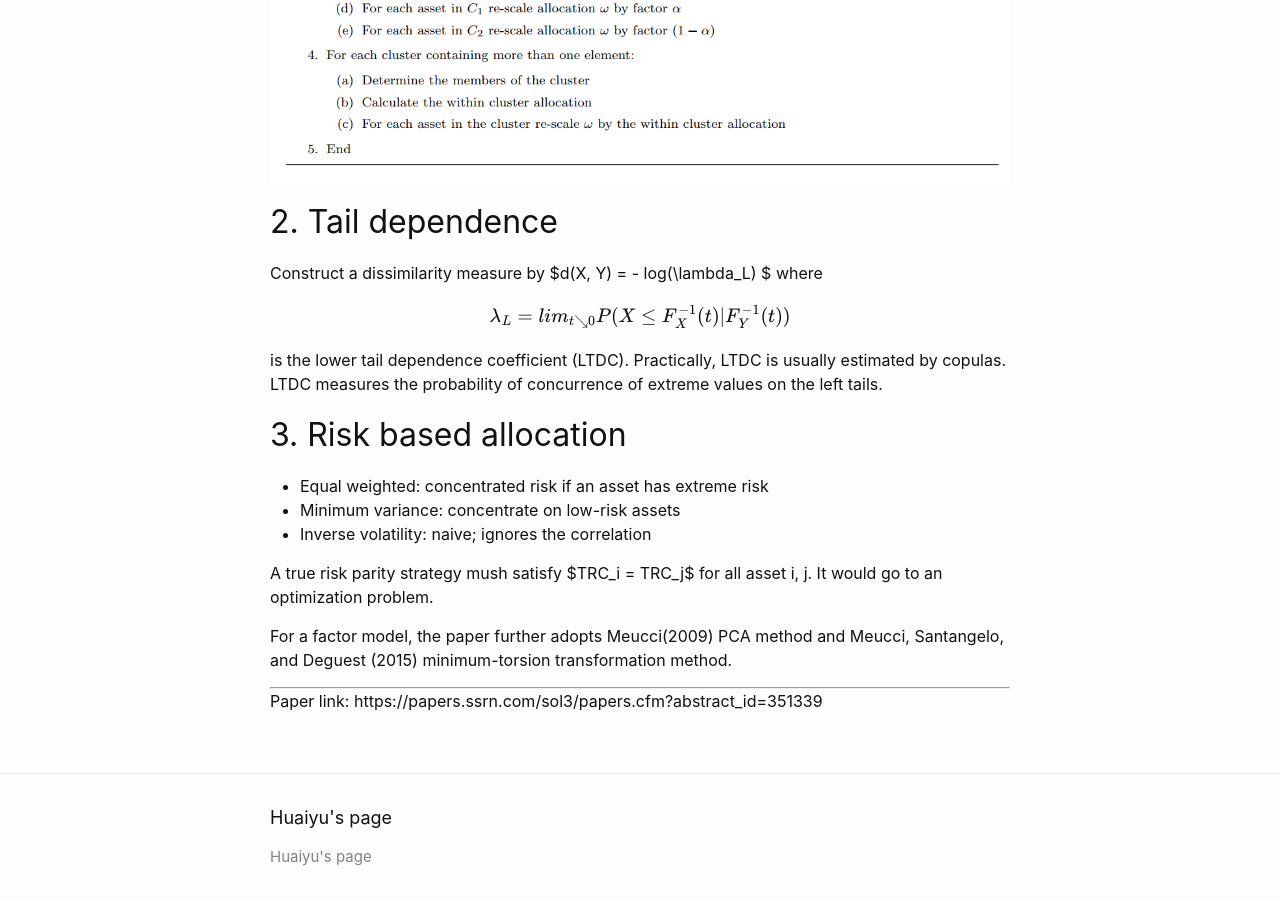
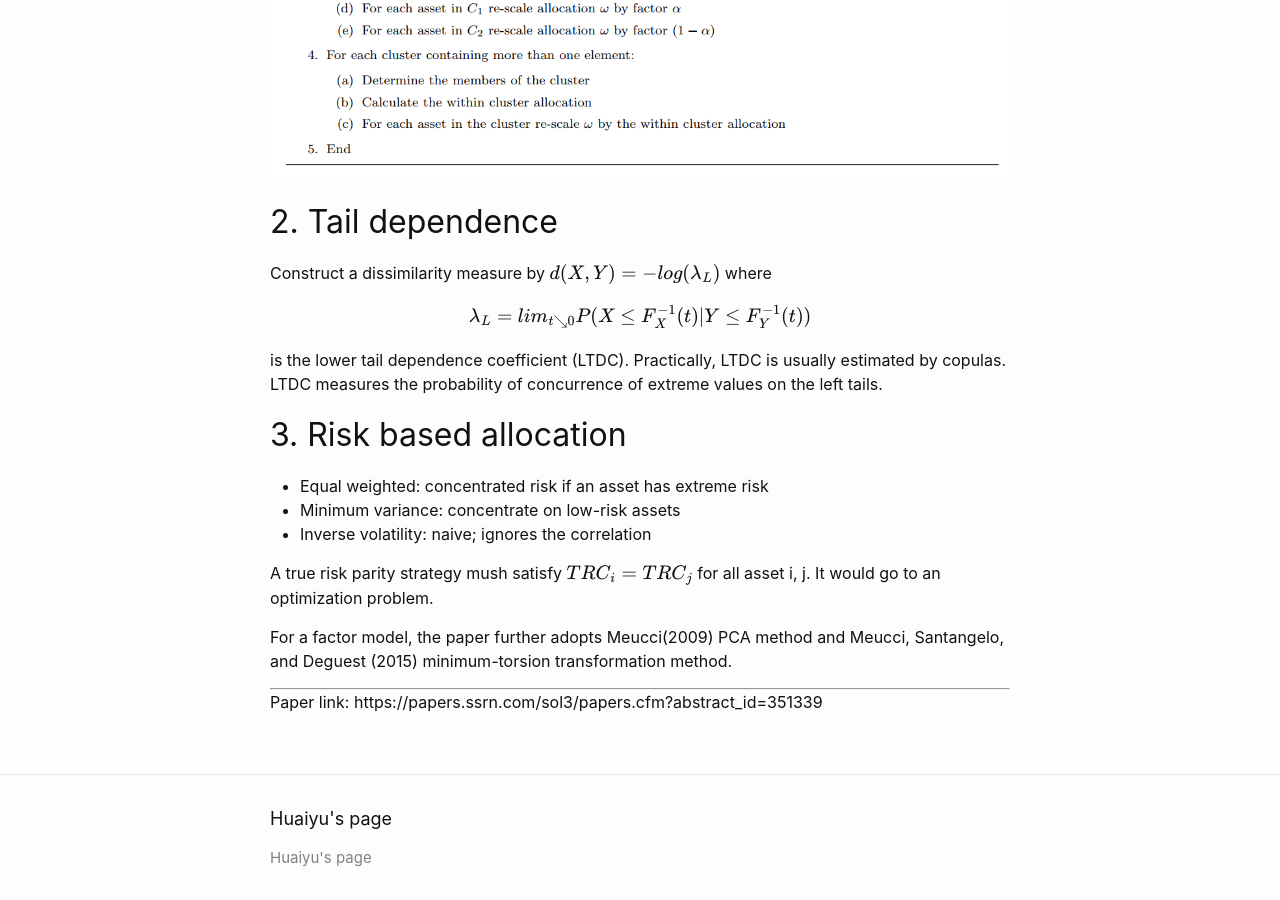
Before and after one commit to HuaiyuZhang/personal-site-old, a Jekyll site: the page built from _posts/2021-01-06-HRP.md, in a window 1280 px wide and 900 px high, scrolled down 1684 px. Built offline with Jekyll 4.4.1, drawn with Linux system fonts in a browser that asks for light colours; formulas are drawn with MathJax 3.

Commit message:
2021-01-06 change equations

```diff
--- a/_posts/2021-01-06-HRP.md
+++ b/_posts/2021-01-06-HRP.md
@@ -32,9 +32,9 @@ The new mathod:
 
 ## 2. Tail dependence
 
-Construct a dissimilarity measure by $d(X, Y) = - log(\lambda_L) $ where
+Construct a dissimilarity measure by $$d(X, Y) = - log(\lambda_L) $$ where
 
-$$\lambda_L  = lim_{t\searrow 0}P(X\le F_X^{-1}(t) | F_Y^{-1}(t)) $$
+$$\lambda_L  = lim_{t\searrow 0}P(X\le F_X^{-1}(t) | Y \le F_Y^{-1}(t)) $$
 
 is the lower tail dependence coefficient (LTDC). Practically, LTDC is usually estimated by copulas. LTDC measures the probability of concurrence of extreme values on the left tails.
 
@@ -43,7 +43,7 @@ is the lower tail dependence coefficient (LTDC). Practically, LTDC is usually es
 - Minimum variance: concentrate on low-risk assets
 - Inverse volatility: naive; ignores the correlation
 
-A true risk parity strategy mush satisfy $TRC_i = TRC_j$ for all asset i, j. It would go to an optimization problem.
+A true risk parity strategy mush satisfy $$TRC_i = TRC_j$$ for all asset i, j. It would go to an optimization problem.
 
 For a factor model, the paper further adopts Meucci(2009) PCA method and Meucci, Santangelo, and Deguest (2015) minimum-torsion transformation method.
 
```
